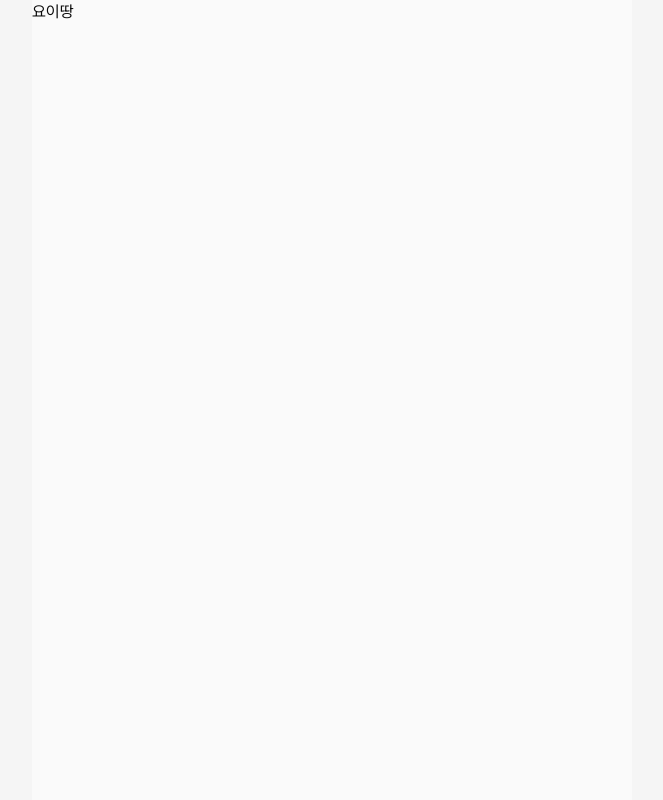
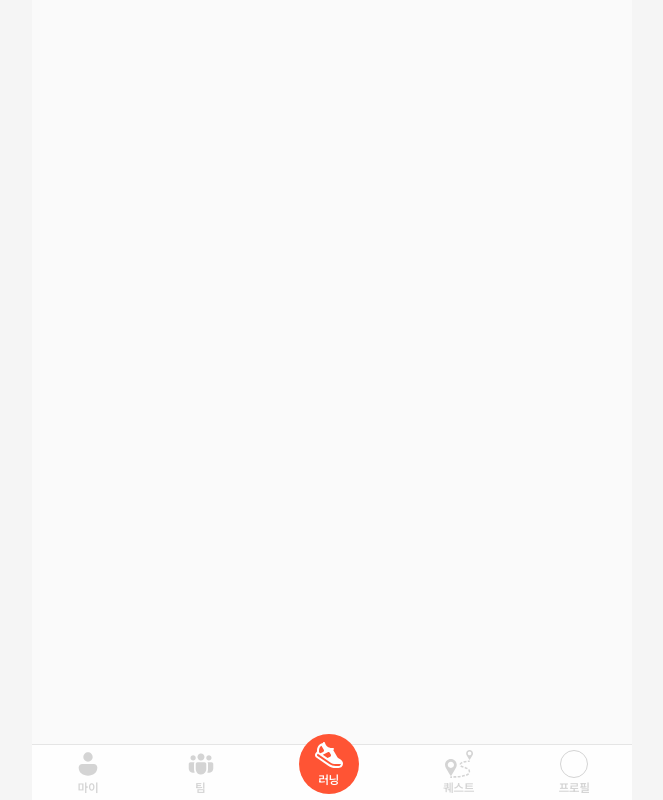
Before and after one commit to pcjo1202/Yoi2ttang, a Next.js app in the folder frontend/: page / in a window 1280 px wide. Shown: the whole page, without its empty margins (308-971 px from the left). Built offline with nearby package versions, Linux system fonts and the light colour scheme.

Commit message:
[FE] design: Modify styling

```diff
--- a/frontend/src/app/globals.css
+++ b/frontend/src/app/globals.css
@@ -28,7 +28,7 @@
 
   --container-yoi-width: 600px;
   --spacing-yoi-header-height: 52px;
-  --spacing-yoi-navbar-height: 52px;
+  --spacing-yoi-navbar-height: 56px;
 }
 
 @layer components {
@@ -49,7 +49,7 @@
   }
 
   .text-md {
-    @apply text-md font-normal;
+    @apply font-normal text-md;
   }
 }
 
--- a/frontend/src/app/layout.tsx
+++ b/frontend/src/app/layout.tsx
@@ -28,10 +28,7 @@ export default function RootLayout({
     <html lang="ko">
       <body className={`${pretendard.className} bg-neutral-100`}>
         <div className="max-w-yoi-width mx-auto flex h-dvh max-h-dvh flex-col bg-neutral-50">
-          <div className="flex-1 pb-16">{children}</div>
-          <nav className="max-w-yoi-width h-yoi-navbar-height fixed bottom-0 w-full">
-            {/* 여기에 컴포넌트 넣기 */}
-          </nav>
+          <div className="flex-1">{children}</div>
         </div>
       </body>
     </html>
--- a/frontend/src/app/page.tsx
+++ b/frontend/src/app/page.tsx
@@ -1,7 +1,9 @@
+import NavigationBar from "@/components/layouts/navigation-bar/NavigationBar"
+
 const Home = () => {
   return (
     <div>
-      <h1>요이땅</h1>
+      <NavigationBar />
     </div>
   )
 }
--- a/frontend/src/components/common/Button.tsx
+++ b/frontend/src/components/common/Button.tsx
@@ -9,8 +9,8 @@ const buttonVariants = cva(
   {
     variants: {
       variant: {
-        default: "bg-orange-600",
-        outline: "bg-white text-black border-2 border-orange-600",
+        default: "bg-yoi-500",
+        outline: "bg-white text-black border-2 border-yoi-600",
         disabled: "bg-neutral-200",
       },
     },
--- a/frontend/src/components/layouts/navigation-bar/NavigationBar.tsx
+++ b/frontend/src/components/layouts/navigation-bar/NavigationBar.tsx
@@ -1,12 +1,12 @@
+import PeopleIcon from "@/assets/icons/navigation-bar/people-icon.svg"
 import PersonIcon from "@/assets/icons/navigation-bar/person-icon.svg"
-import PeopleIcon from "@/assets/icons/navigation-bar/people-icon.svg"
 import RouteIcon from "@/assets/icons/navigation-bar/route-icon.svg"
 import NavigationButton from "./NavigationButton"
 import RunningButton from "./RunningButton"
 
 const NavigationBar = () => {
   return (
-    <div className="fixed bottom-0 left-0 right-0 font-semibold bg-white border-t h-14 border-neutral-200">
+    <div className="fixed bottom-0 w-full font-semibold bg-white border-t h-yoi-navbar-height border-neutral-200 max-w-yoi-width">
       <div className="absolute flex items-center justify-around w-full h-full">
         <NavigationButton
           href="/dashboard/my"
--- a/frontend/src/components/layouts/navigation-bar/NavigationButton.tsx
+++ b/frontend/src/components/layouts/navigation-bar/NavigationButton.tsx
@@ -1,9 +1,9 @@
 "use client"
 
+import { cn } from "@/lib/utils"
 import Link from "next/link"
+import { usePathname } from "next/navigation"
 import { ReactNode } from "react"
-import { usePathname } from "next/navigation"
-import { cn } from "@/lib/utils"
 
 interface NavigationButtonProps {
   href: string
@@ -20,7 +20,7 @@ const NavigationButton = (data: NavigationButtonProps) => {
       href={href}
       className={cn(
         "flex flex-col items-center gap-0.5",
-        pathname.startsWith(href) ? "text-orange-600" : "text-neutral-300",
+        pathname.startsWith(href) ? "text-yoi-500" : "text-neutral-300",
       )}>
       {icon}
       <p className="text-xs">{label}</p>
--- a/frontend/src/components/layouts/navigation-bar/RunningButton.tsx
+++ b/frontend/src/components/layouts/navigation-bar/RunningButton.tsx
@@ -5,7 +5,7 @@ const RunningButton = () => {
   return (
     <Link
       href="/running/start"
-      className="flex flex-col items-center self-end justify-center mb-1.5 text-white bg-orange-600 rounded-full size-15">
+      className="flex flex-col items-center self-end justify-center mb-1.5 text-white bg-yoi-500 rounded-full size-15">
       <ShoesIcon />
       <p className="text-xs">러닝</p>
     </Link>
```
